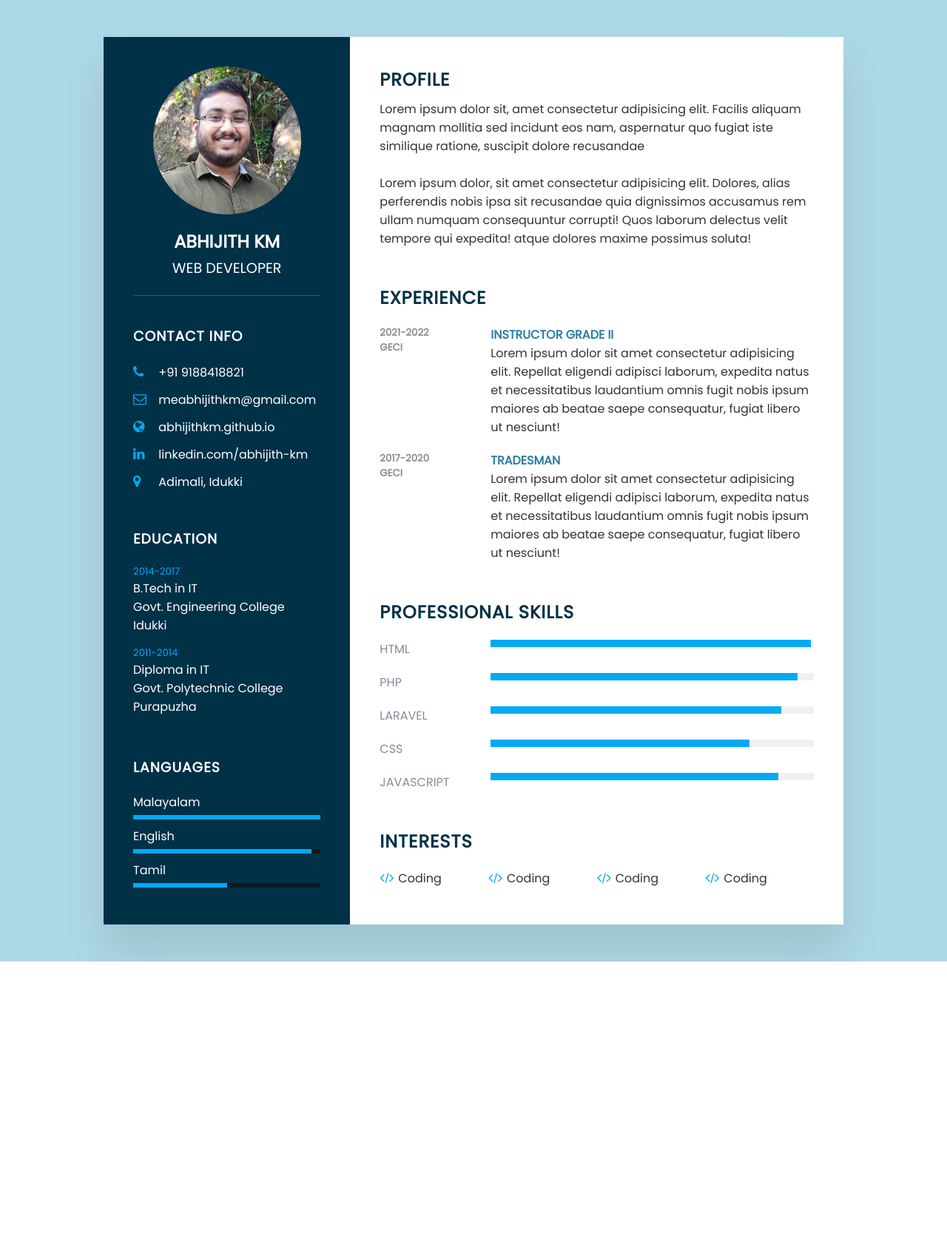
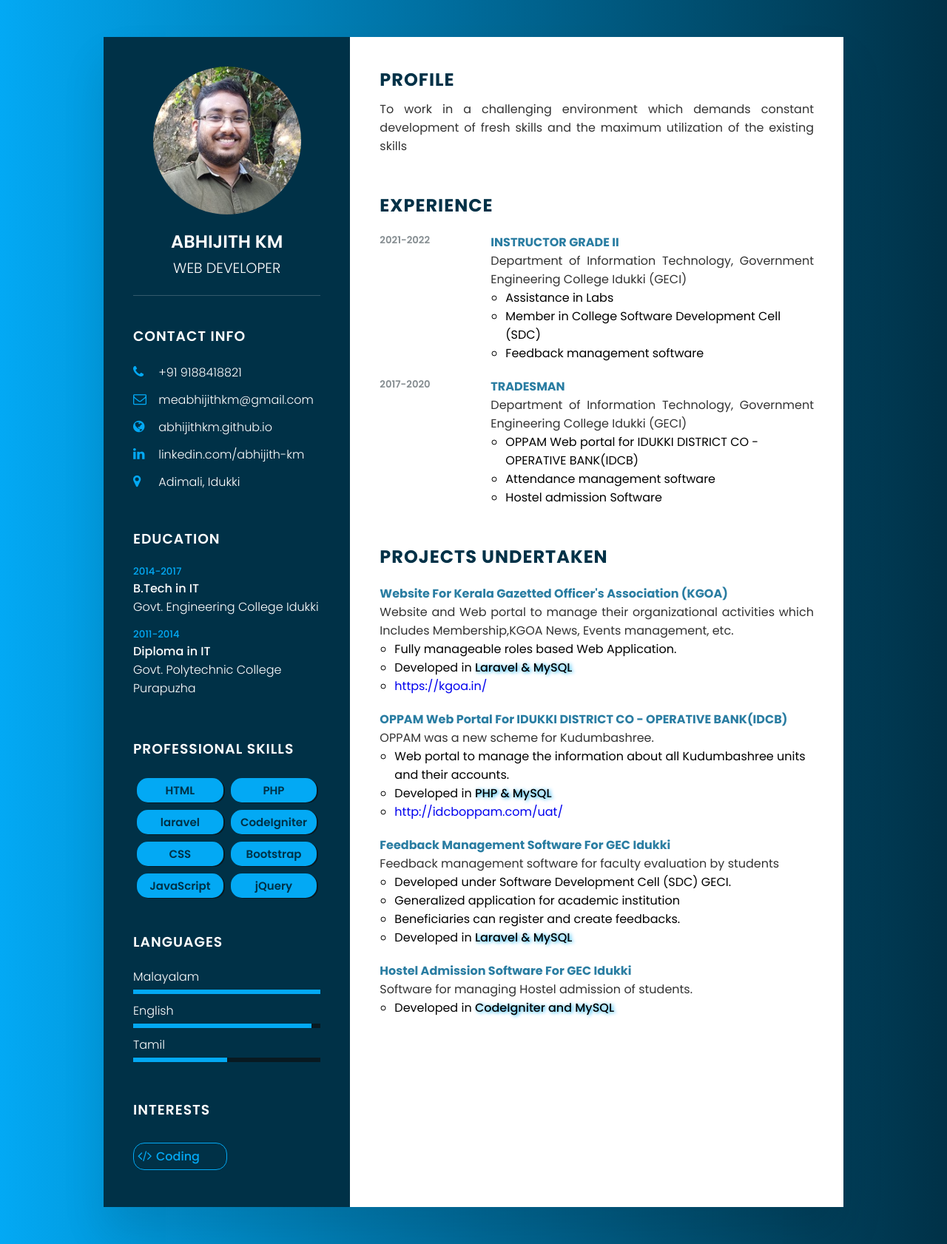
Before and after one commit to abhijithkm/abhijithkm.github.io, a PHP site: page / in a window 1280 px wide. Shown: the whole page at 74% size. Before the commit the page ends 1300 px from the top, so only its background shows below. Run offline with PHP 8.4, Linux system fonts and the light colour scheme.

Commit message:
updated cv and changed css

```diff
--- a/index.html
+++ b/index.html
@@ -63,6 +63,20 @@
                         </li>
                     </ul>
                 </div>
+                <div class="contactInfo skills">
+                    <h3 class="title">Professional Skills</h3>
+                    <div class="boxes">
+                        <span class="box">HTML</span>
+                        <span class="box">PHP</span>
+                        <span class="box">laravel</span>
+                        <span class="box">CodeIgniter</span>
+                        <span class="box">CSS</span>
+                        <span class="box">Bootstrap</span>
+                        <span class="box">JavaScript</span>
+                        <span class="box">jQuery</span>
+                    </div>
+                </div>
+
                 <div class="contactInfo languages">
                     <h3 class="title">languages</h3>
                     <ul>
@@ -86,89 +100,112 @@
                         </li>
                     </ul>
                 </div>
+                <div class="contactInfo interest">
+                    <h3 class="title">Interests</h3>
+                    <ul>
+                        <li><i class="fa fa-code" aria-hidden="true"></i>Coding</li>
+                    </ul>
+                </div>
             </div>
             <div class="right_side">
                 <div class="about">
                     <h2 class="title2">Profile</h2>
                     <p>
-                        Lorem ipsum dolor sit, amet consectetur adipisicing elit. Facilis aliquam magnam mollitia sed
-                        incidunt eos nam, aspernatur quo fugiat iste similique ratione, suscipit dolore recusandae
-                        <br><br> Lorem ipsum dolor, sit amet consectetur adipisicing elit. Dolores, alias perferendis
-                        nobis ipsa sit recusandae quia dignissimos accusamus rem ullam numquam consequuntur corrupti!
-                        Quos laborum delectus velit tempore qui expedita! atque dolores maxime possimus soluta!
-                    </p>
+                        To work in a challenging
+                        environment which demands
+                        constant development of fresh
+                        skills and the maximum
+                        utilization of the existing skills </p>
                 </div>
                 <div class="about">
                     <h2 class="title2">Experience</h2>
                     <div class="box">
                         <div class="year_company">
                             <h5>2021-2022</h5>
-                            <h5>GECI</h5>
                         </div>
                         <div class="text">
                             <h4>Instructor Grade II</h4>
-                            <p>Lorem ipsum dolor sit amet consectetur adipisicing elit. Repellat eligendi adipisci
-                                laborum, expedita natus et necessitatibus laudantium omnis fugit nobis ipsum maiores ab
-                                beatae saepe consequatur, fugiat libero ut nesciunt!</p>
+                            <p>Department of Information Technology, Government Engineering College Idukki (GECI)
+                            <ul>
+
+                                <li>Assistance in Labs</li>
+                                <li>Member in College Software Development Cell (SDC)</li>
+                                <li>Feedback management software</li>
+                            </ul>
+                            </p>
                         </div>
                     </div>
                     <div class="box">
                         <div class="year_company">
                             <h5>2017-2020</h5>
-                            <h5>GECI</h5>
                         </div>
                         <div class="text">
                             <h4>Tradesman</h4>
-                            <p>Lorem ipsum dolor sit amet consectetur adipisicing elit. Repellat eligendi adipisci
-                                laborum, expedita natus et necessitatibus laudantium omnis fugit nobis ipsum maiores ab
-                                beatae saepe consequatur, fugiat libero ut nesciunt!</p>
+                            <p>Department of Information Technology, Government Engineering College Idukki (GECI)
+                            <ul>
+
+                                <li>OPPAM Web portal for IDUKKI DISTRICT CO - OPERATIVE BANK(IDCB)</li>
+                                <li>Attendance management software</li>
+                                <li>Hostel admission Software</li>
+                            </ul>
+                            </p>
                         </div>
                     </div>
                 </div>
 
-                <div class="about skills">
-                    <h2 class="title2">Professional Skills</h2>
+                <div class="about projects">
+                    <h2 class="title2">Projects Undertaken</h2>
                     <div class="box">
-                        <h4>HTML</h4>
-                        <div class="percent">
-                            <div style="width: 99%;"></div>
+                        <div class="text">
+                            <h4>Website for Kerala Gazetted Officer's Association (KGOA)</h4>
+                            <p>Website and Web portal to manage their organizational activities which Includes
+                                Membership,KGOA News, Events management, etc.
+                            <ul>
+                                <li>Fully manageable roles based Web Application.</li>
+                                <li>Developed in <span class="developedIn">Laravel & MySQL</span></li>
+                                <li><a href="https://kgoa.in/">https://kgoa.in/</a></li>
+                            </ul>
+                            </p>
                         </div>
                     </div>
                     <div class="box">
-                        <h4>PHP</h4>
-                        <div class="percent">
-                            <div style="width: 95%;"></div>
+                        <div class="text">
+                            <h4>OPPAM Web portal for IDUKKI DISTRICT CO - OPERATIVE BANK(IDCB)</h4>
+                            <p>OPPAM was a new scheme for Kudumbashree.
+
+                            <ul>
+                                <li>Web portal to manage the information about all Kudumbashree units and their
+                                    accounts.</li>
+                                <li>Developed in <span class="developedIn">PHP & MySQL</span></li>
+                                <li><a href="http://idcboppam.com/uat/">http://idcboppam.com/uat/</a></li>
+                            </ul>
+                            </p>
                         </div>
                     </div>
                     <div class="box">
-                        <h4>laravel</h4>
-                        <div class="percent">
-                            <div style="width: 90%;"></div>
+                        <div class="text">
+                            <h4>Feedback management software for GEC Idukki</h4>
+                            <p>Feedback management software for faculty evaluation by students
+                            <ul>
+                                <li>Developed under Software Development Cell (SDC) GECI.</li>
+                                <li>Generalized application for academic institution</li>
+                                <li>Beneficiaries can register and create feedbacks.</li>
+                                <li>Developed in <span class="developedIn">Laravel & MySQL</span></li>
+                            </ul>
+                            </p>
                         </div>
                     </div>
                     <div class="box">
-                        <h4>CSS</h4>
-                        <div class="percent">
-                            <div style="width: 80%;"></div>
-                        </div>
-                    </div>
-                    <div class="box">
-                        <h4>JavaScript</h4>
-                        <div class="percent">
-                            <div style="width: 89%;"></div>
+                        <div class="text">
+                            <h4>Hostel admission Software for GEC Idukki</h4>
+                            <p>Software for managing Hostel admission of students.
+                            <ul>
+                                <li>Developed in <span class="developedIn">CodeIgniter and MySQL</span></li>
+                            </ul>
+                            </p>
                         </div>
                     </div>
                 </div>
-                <div class="about interest">
-                    <h2 class="title2">Interests</h2>
-                    <ul>
-                        <li><i class="fa fa-code" aria-hidden="true"></i>Coding</li>
-                        <li><i class="fa fa-code" aria-hidden="true"></i>Coding</li>
-                        <li><i class="fa fa-code" aria-hidden="true"></i>Coding</li>
-                        <li><i class="fa fa-code" aria-hidden="true"></i>Coding</li>
-                    </ul>
-                </div>
-
             </div>
         </div>
     </body>
--- a/style.css
+++ b/style.css
@@ -1,4 +1,4 @@
-@import url('https://fonts.googleapis.com/css2?family=Poppins&display=swap');
+@import url('https://fonts.googleapis.com/css2?family=Poppins:ital,wght@0,100;0,200;0,300;0,400;0,500;0,600;0,700;0,800;0,900;1,100;1,200;1,300;1,400;1,500;1,600;1,700;1,800;1,900&display=swap');
 
 * {
     margin: 0;
@@ -7,8 +7,19 @@
     font-family: 'Poppins', sans-serif;
 }
 
+:root {
+
+    --bodyBg: linear-gradient(to left, #003147, #004d6e, #006a99, #0089c5, #03a9f4);
+    --sideBackground: #003147;
+    --textColor: #03a9f4;
+    --sideBarTitle: #fff;
+    --percentBack: #081921;
+    --aboutText: #2a7da2;
+    --skillsBG: var(--textColor);
+}
+
 body {
-    background: lightblue;
+    background: var(--bodyBg);
     display: flex;
     justify-content: center;
     align-items: center;
@@ -80,7 +91,7 @@ body {
 }
 
 .contactInfo .title {
-    color: #fff;
+    color: var(--sideBarTitle);
     text-transform: uppercase;
     font-weight: 600;
     letter-spacing: 1px;
@@ -144,13 +155,13 @@ body {
     top: 0;
     left: 0;
     height: 100%;
-    background: #03a9f4;
+    background: var(--textColor);
 
 }
 
 .container .right_side {
     position: relative;
-    background: #ffffff;
+    background: var(--sideBarTitle)fff;
     padding: 40px;
 }
 
@@ -163,7 +174,7 @@ body {
 }
 
 .title2 {
-    color: #003147;
+    color: var(--sideBackground);
     text-transform: uppercase;
     letter-spacing: 1px;
     margin-bottom: 10px;
@@ -171,6 +182,11 @@ body {
 
 p {
     color: #333;
+    text-align: justify;
+}
+
+a {
+    text-decoration: none;
 }
 
 .about .box {
@@ -192,16 +208,33 @@ p {
 
 .about .box .text h4 {
     text-transform: uppercase;
-    color: #2a7da2;
+    color: var(--aboutText);
     font-size: 16px;
 }
 
+.about .box ul li {
+    position: relative;
+    list-style-type: circle;
+    margin-left: 20px;
+}
+
+.skills .boxes {
+    position: relative;
+    display: grid;
+    grid-template-columns: repeat(2, 1fr);
+}
+
 .skills .box {
-    position: relative;
-    width: 100%;
-    display: grid;
-    grid-template-columns: 150px 1fr;
-    justify-content: center;
+    padding: 5px;
+    background: var(--skillsBG);
+    box-shadow: 2px 1px 0px var(--percentBack);
+    border-radius: 15px;
+    margin: 5px;
+    text-align: center;
+    color: var(--sideBackground);
+    font-weight: 600;
+    font-size: 15px;
+    min-width: 100px;
 }
 
 .skills .box h4 {
@@ -214,7 +247,7 @@ p {
     position: relative;
     width: 100%;
     height: 10px;
-    background: #f0f0f0;
+    background: var(--sideBarTitle);
 }
 
 .skills .box .percent div {
@@ -222,25 +255,37 @@ p {
     top: 0;
     left: 0;
     height: 100%;
-    background: #03a9f4;
+    background: var(--textColor);
 }
 
 .interest ul {
     display: grid;
-    grid-template-columns: repeat(4, 1fr);
+    grid-template-columns: repeat(2, 1fr);
 }
 
 .interest ul li {
     list-style: none;
-    color: #333;
+    color: var(--textColor);
     font-weight: 500;
     margin: 10px 0;
+    border: 1px solid var(--textColor);
+    border-radius: 15px;
+    padding: 5px;
 }
 
 .interest ul li .fa {
-    color: #03a9f4;
+    color: var(--textColor);
     font-size: 18px;
     width: 25px;
+}
+
+.projects h4 {
+    text-transform: capitalize !important;
+}
+
+.developedIn {
+    font-weight: 500;
+    text-shadow: 2px 1px 5px var(--textColor);
 }
 
 @media (max-width:1000px) {
```
Also changed, not shown: other parts of style.css (+18 -9 lines).
